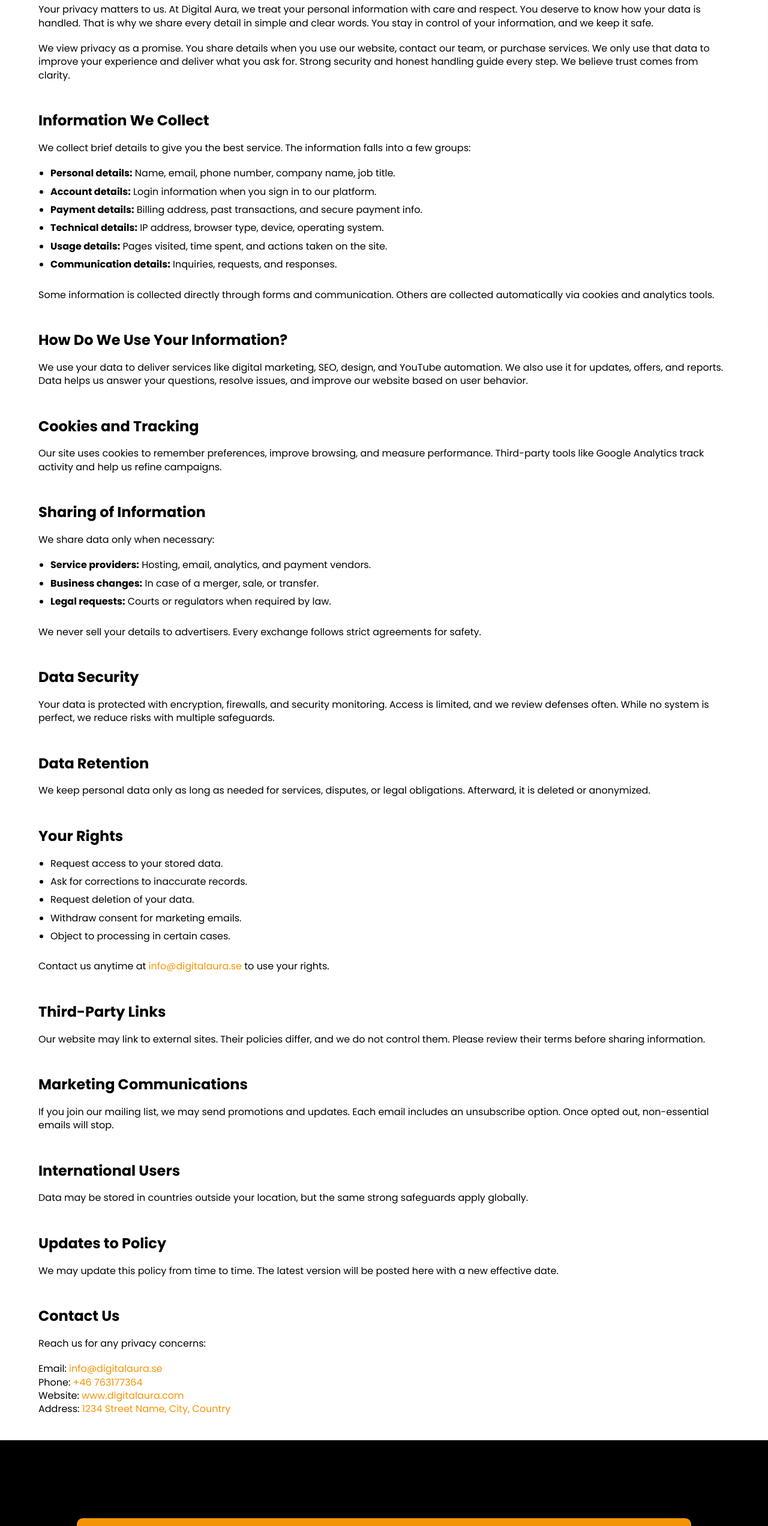
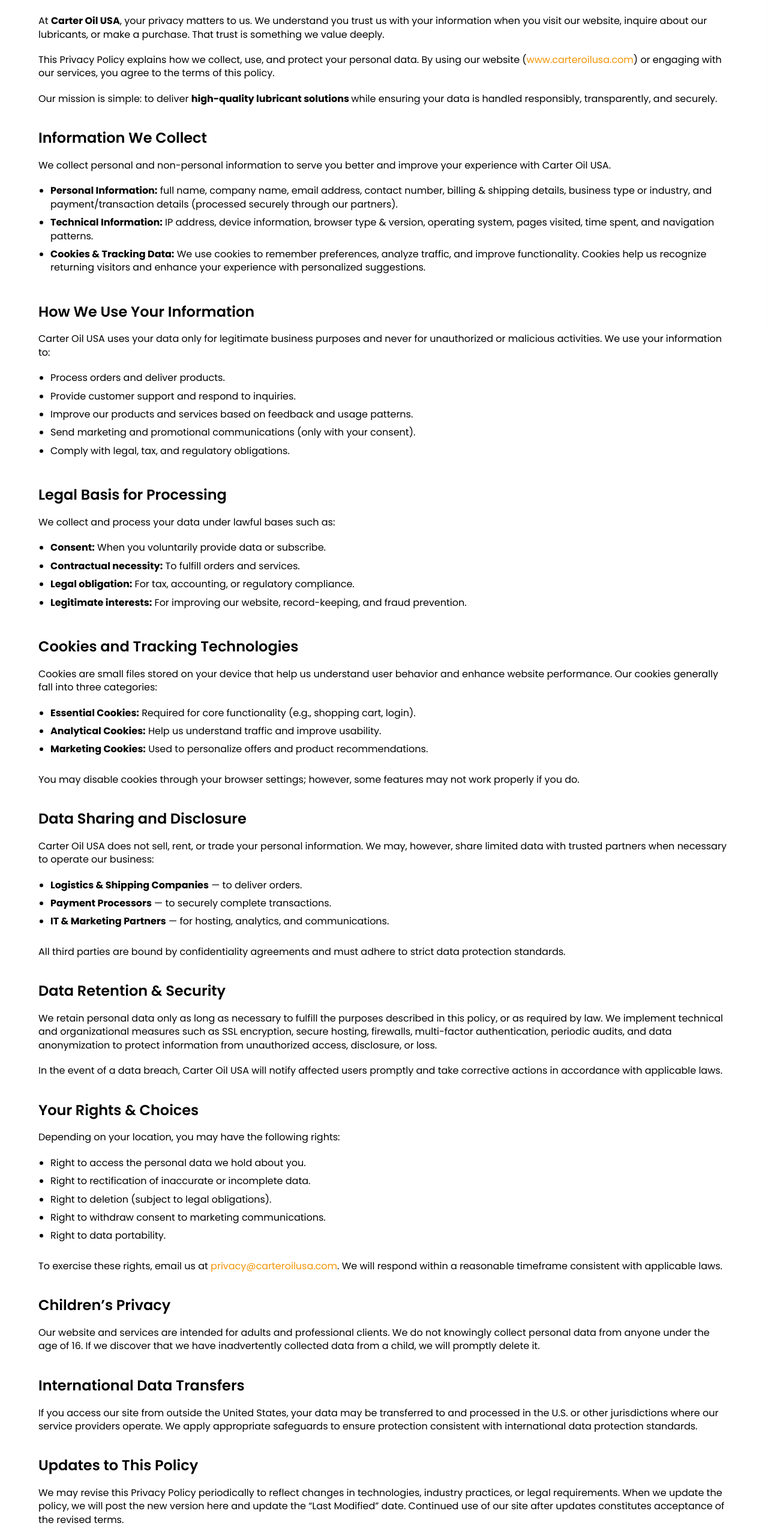
Before and after one commit to theusmansarwar/carteroilfrontend, a Next.js app: page /privacy-policy in a window 1280 px wide. Shown: the part 253-2797 px from the top of the page at 60% size. Built offline with nearby package versions, Linux system fonts and the light colour scheme; no server answers.

Commit message:
updated files

```diff
--- a/src/app/privacy-policy/page.js
+++ b/src/app/privacy-policy/page.js
@@ -1,11 +1,10 @@
 import PrivacyPolicy from "@/components/ExtraPages/PrivacyPolicy";
 import styles from "./page.module.css";
-import Button2 from "@/components/Buttons/Button2";
 
 export const metadata = {
-  title: "Terms and Conditions | Carter Oil",
+  title: "Privacy Policy | Carter Oil",
   description:
-    "DigitalAura offers SEO, PPC, branding, social media, and YouTube automation to help your business gain visibility, leads, and long-term growth.",
+    "Discover how Carter Oil USA protects your personal data and keeps your information secure. We value your privacy and are committed to transparency, safety, and trust at every step.",
 };
 
 const page = () => {
--- a/src/app/terms-and-conditions/page.js
+++ b/src/app/terms-and-conditions/page.js
@@ -4,7 +4,7 @@
 export const metadata = {
   title: "Terms and Conditions | Carter Oil",
   description:
-    "DigitalAura offers SEO, PPC, branding, social media, and YouTube automation to help your business gain visibility, leads, and long-term growth.",
+    "Review the terms that define your experience with Carter Oil USA. Our policies ensure fairness, clarity, and confidence in every product and service we deliver.",
 };
 
 const page = () => {
--- a/src/components/ExtraPages/Extra.css
+++ b/src/components/ExtraPages/Extra.css
@@ -12,23 +12,21 @@
   margin: 10px 0;
   color: var(--primary-color);
   text-align: center;
+  font-weight: var(--bold-font-weight);
 }
 
 .extra h2 {
   font-size: var(--heading-three);
   line-height: var(--heading-line-height);
-  margin-top: 30px;
+  margin-top: 20px;
   color: var(--text-dark);
+  font-weight: var(--bold-font-weight);
 }
 
 .extra p {
   font-size: var(--default-p-size);
   line-height: var(--p-line-height);
   color: var(--text-light);
-}
-.extra p strong{
-  display: block;
-  margin-bottom: 5px;
 }
 
 .extra ul {
--- a/src/components/ExtraPages/PrivacyPolicy.jsx
+++ b/src/components/ExtraPages/PrivacyPolicy.jsx
@@ -1,177 +1,233 @@
+// PrivacyPolicy.jsx
 import React from "react";
 import "./Extra.css";
 
 const PrivacyPolicy = () => {
   return (
-    <div className="extra">
-      <h1>Privacy Policy</h1>
+    <div className="extra privacy-policy">
+      <h1>Privacy Policy — Carter Oil USA</h1>
+
+      <h2>Introduction</h2>
       <p>
-        <strong>Welcome to DigitalAura!</strong> <br /> Your privacy matters to
-        us. At Digital Aura, we treat your personal information with care and
-        respect. You deserve to know how your data is handled. That is why we
-        share every detail in simple and clear words. You stay in control of
-        your information, and we keep it safe.
+        At <strong>Carter Oil USA</strong>, your privacy matters to us. We
+        understand you trust us with your information when you visit our
+        website, inquire about our lubricants, or make a purchase. That trust is
+        something we value deeply.
       </p>
       <p>
-        We view privacy as a promise. You share details when you use our
-        website, contact our team, or purchase services. We only use that data
-        to improve your experience and deliver what you ask for. Strong security
-        and honest handling guide every step. We believe trust comes from
-        clarity.
+        This Privacy Policy explains how we collect, use, and protect your
+        personal data. By using our website (
+        <a
+          href="https://www.carteroilusa.com"
+          target="_blank"
+          rel="noopener noreferrer"
+        >
+          www.carteroilusa.com
+        </a>
+        ) or engaging with our services, you agree to the terms of this policy.
+      </p>
+      <p>
+        Our mission is simple: to deliver{" "}
+        <strong>high-quality lubricant solutions </strong>
+        while ensuring your data is handled responsibly, transparently, and
+        securely.
       </p>
 
       <h2>Information We Collect</h2>
       <p>
-        We collect brief details to give you the best service. The information
-        falls into a few groups:
+        We collect personal and non-personal information to serve you better and
+        improve your experience with Carter Oil USA.
       </p>
       <ul>
         <li>
-          <strong>Personal details:</strong> Name, email, phone number, company
-          name, job title.
+          <strong>Personal Information:</strong> full name, company name,
+          email address, contact number, billing & shipping details, business
+          type or industry, and payment/transaction details (processed securely
+          through our partners).
         </li>
         <li>
-          <strong>Account details:</strong> Login information when you sign in
-          to our platform.
+          <strong>Technical Information:</strong> IP address, device information, browser type &
+          version, operating system, pages visited, time spent, and navigation
+          patterns.
         </li>
         <li>
-          <strong>Payment details:</strong> Billing address, past transactions,
-          and secure payment info.
+          <strong>Cookies & Tracking Data:</strong> We use cookies to remember
+          preferences, analyze traffic, and improve functionality. Cookies help
+          us recognize returning visitors and enhance your experience with
+          personalized suggestions.
+        </li>
+      </ul>
+
+      <h2>How We Use Your Information</h2>
+      <p>
+        Carter Oil USA uses your data only for legitimate business purposes and
+        never for unauthorized or malicious activities. We use your information
+        to:
+      </p>
+      <ul>
+        <li>Process orders and deliver products.</li>
+        <li>Provide customer support and respond to inquiries.</li>
+        <li>
+          Improve our products and services based on feedback and usage
+          patterns.
         </li>
         <li>
-          <strong>Technical details:</strong> IP address, browser type, device,
-          operating system.
+          Send marketing and promotional communications (only with your
+          consent).
+        </li>
+        <li>Comply with legal, tax, and regulatory obligations.</li>
+      </ul>
+
+      <h2>Legal Basis for Processing</h2>
+      <p>We collect and process your data under lawful bases such as:</p>
+      <ul>
+        <li>
+          <strong>Consent:</strong> When you voluntarily provide data or
+          subscribe.
         </li>
         <li>
-          <strong>Usage details:</strong> Pages visited, time spent, and actions
-          taken on the site.
+          <strong>Contractual necessity:</strong> To fulfill orders and
+          services.
         </li>
         <li>
-          <strong>Communication details:</strong> Inquiries, requests, and
-          responses.
+          <strong>Legal obligation:</strong> For tax, accounting, or regulatory
+          compliance.
+        </li>
+        <li>
+          <strong>Legitimate interests:</strong> For improving our website,
+          record-keeping, and fraud prevention.
+        </li>
+      </ul>
+
+      <h2>Cookies and Tracking Technologies</h2>
+      <p>
+        Cookies are small files stored on your device that help us understand
+        user behavior and enhance website performance. Our cookies generally
+        fall into three categories:
+      </p>
+      <ul>
+        <li>
+          <strong>Essential Cookies:</strong> Required for core functionality
+          (e.g., shopping cart, login).
+        </li>
+        <li>
+          <strong>Analytical Cookies:</strong> Help us understand traffic and
+          improve usability.
+        </li>
+        <li>
+          <strong>Marketing Cookies:</strong> Used to personalize offers and
+          product recommendations.
         </li>
       </ul>
       <p>
-        Some information is collected directly through forms and communication.
-        Others are collected automatically via cookies and analytics tools.
+        You may disable cookies through your browser settings; however, some
+        features may not work properly if you do.
       </p>
 
-      <h2>How Do We Use Your Information?</h2>
+      <h2>Data Sharing and Disclosure</h2>
       <p>
-        We use your data to deliver services like digital marketing, SEO,
-        design, and YouTube automation. We also use it for updates, offers, and
-        reports. Data helps us answer your questions, resolve issues, and
-        improve our website based on user behavior.
+        Carter Oil USA does not sell, rent, or trade your personal information.
+        We may, however, share limited data with trusted partners when necessary
+        to operate our business:
       </p>
-
-      <h2>Cookies and Tracking</h2>
-      <p>
-        Our site uses cookies to remember preferences, improve browsing, and
-        measure performance. Third-party tools like Google Analytics track
-        activity and help us refine campaigns.
-      </p>
-
-      <h2>Sharing of Information</h2>
-      <p>We share data only when necessary:</p>
       <ul>
         <li>
-          <strong>Service providers:</strong> Hosting, email, analytics, and
-          payment vendors.
+          <strong>Logistics & Shipping Companies</strong> — to deliver orders.
         </li>
         <li>
-          <strong>Business changes:</strong> In case of a merger, sale, or
-          transfer.
+          <strong>Payment Processors</strong> — to securely complete
+          transactions.
         </li>
         <li>
-          <strong>Legal requests:</strong> Courts or regulators when required by
-          law.
+          <strong>IT & Marketing Partners</strong> — for hosting, analytics, and
+          communications.
         </li>
       </ul>
       <p>
-        We never sell your details to advertisers. Every exchange follows strict
-        agreements for safety.
+        All third parties are bound by confidentiality agreements and must
+        adhere to strict data protection standards.
       </p>
 
-      <h2>Data Security</h2>
+      <h2>Data Retention & Security</h2>
       <p>
-        Your data is protected with encryption, firewalls, and security
-        monitoring. Access is limited, and we review defenses often. While no
-        system is perfect, we reduce risks with multiple safeguards.
+        We retain personal data only as long as necessary to fulfill the
+        purposes described in this policy, or as required by law. We implement
+        technical and organizational measures such as SSL encryption, secure
+        hosting, firewalls, multi-factor authentication, periodic audits, and
+        data anonymization to protect information from unauthorized access,
+        disclosure, or loss.
+      </p>
+      <p>
+        In the event of a data breach, Carter Oil USA will notify affected users
+        promptly and take corrective actions in accordance with applicable laws.
       </p>
 
-      <h2>Data Retention</h2>
+      <h2>Your Rights & Choices</h2>
+      <p>Depending on your location, you may have the following rights:</p>
+      <ul>
+        <li>Right to access the personal data we hold about you.</li>
+        <li>Right to rectification of inaccurate or incomplete data.</li>
+        <li>Right to deletion (subject to legal obligations).</li>
+        <li>Right to withdraw consent to marketing communications.</li>
+        <li>Right to data portability.</li>
+      </ul>
       <p>
-        We keep personal data only as long as needed for services, disputes, or
-        legal obligations. Afterward, it is deleted or anonymized.
+        To exercise these rights, email us at{" "}
+        <a href="mailto:privacy@carteroilusa.com">privacy@carteroilusa.com</a>.
+        We will respond within a reasonable timeframe consistent with applicable
+        laws.
       </p>
 
-      <h2>Your Rights</h2>
-      <ul>
-        <li>Request access to your stored data.</li>
-        <li>Ask for corrections to inaccurate records.</li>
-        <li>Request deletion of your data.</li>
-        <li>Withdraw consent for marketing emails.</li>
-        <li>Object to processing in certain cases.</li>
-      </ul>
+      <h2>Children’s Privacy</h2>
       <p>
-        Contact us anytime at{" "}
+        Our website and services are intended for adults and professional
+        clients. We do not knowingly collect personal data from anyone under the
+        age of 16. If we discover that we have inadvertently collected data from
+        a child, we will promptly delete it.
+      </p>
+
+      <h2>International Data Transfers</h2>
+      <p>
+        If you access our site from outside the United States, your data may be
+        transferred to and processed in the U.S. or other jurisdictions where
+        our service providers operate. We apply appropriate safeguards to ensure
+        protection consistent with international data protection standards.
+      </p>
+
+      <h2>Updates to This Policy</h2>
+      <p>
+        We may revise this Privacy Policy periodically to reflect changes in
+        technologies, industry practices, or legal requirements. When we update
+        the policy, we will post the new version here and update the “Last
+        Modified” date. Continued use of our site after updates constitutes
+        acceptance of the revised terms.
+      </p>
+
+      <h2>Contact Us</h2>
+      <p>
+        For any questions, requests, or concerns regarding your privacy, contact
+        us:
+      </p>
+      <p>
+        Email:{" "}
+        <a href="mailto:privacy@carteroilusa.com">privacy@carteroilusa.com</a>
+        <br />
+        Website:{" "}
         <a
-          href="https://mail.google.com/mail/?view=cm&fs=1&to=info@digitalaura.se"
+          href="https://www.carteroilusa.com"
           target="_blank"
           rel="noopener noreferrer"
         >
-          info@digitalaura.se
-        </a>{" "}
-        to use your rights.
+          www.carteroilusa.com
+        </a>
+        <br />
+        Address: Lorem ipsum, dolor sit amet consectetur adipisicing elit.
       </p>
 
-      <h2>Third-Party Links</h2>
-      <p>
-        Our website may link to external sites. Their policies differ, and we do
-        not control them. Please review their terms before sharing information.
-      </p>
-
-      <h2>Marketing Communications</h2>
-      <p>
-        If you join our mailing list, we may send promotions and updates. Each
-        email includes an unsubscribe option. Once opted out, non-essential
-        emails will stop.
-      </p>
-
-      <h2>International Users</h2>
-      <p>
-        Data may be stored in countries outside your location, but the same
-        strong safeguards apply globally.
-      </p>
-
-      <h2>Updates to Policy</h2>
-      <p>
-        We may update this policy from time to time. The latest version will be
-        posted here with a new effective date.
-      </p>
-
-      <h2>Contact Us</h2>
-      <p>Reach us for any privacy concerns:</p>
-      <p>
-        Email:{" "}
-        <a
-          href="https://mail.google.com/mail/?view=cm&fs=1&to=info@digitalaura.se"
-          target="_blank"
-          rel="noopener noreferrer"
-        >
-          info@digitalaura.se
-        </a>{" "}
-        <br />
-        Phone: <a href="tel:46763177364">+46 763177364</a> <br />
-        Website: <span>www.digitalaura.com</span> <br />
-        Address:{" "}
-        <a
-          href="https://maps.google.com/?q=1234+Street+Name,+City,+Country"
-          target="_blank"
-          rel="noopener noreferrer"
-        >
-          1234 Street Name, City, Country
-        </a>
+      <p className="commitment">
+        We are committed to maintaining transparency, trust, and accountability
+        in every aspect of our operations — including how we handle your
+        personal information.
       </p>
     </div>
   );
--- a/src/components/Footer/Footer.css
+++ b/src/components/Footer/Footer.css
@@ -85,12 +85,13 @@
 
 .footer-logo-area {
   flex: 1;
-  max-width: 250px;
+  max-width: 270px;
 }
 
 .footer-logo-area p {
   font-size: var(--default-p-size);
   line-height: var(--p-line-height);
+  margin-top: 10px;
 }
 
 .footer-links {
--- a/src/components/Footer/Footer.jsx
+++ b/src/components/Footer/Footer.jsx
@@ -31,8 +31,8 @@
         <div className="footer-logo-area">
           <img src="/carter-oil-logo.svg" alt="Carter Oil" />
           <p>
-            Lorem ipsum dolor sit amet consectetur, adipisicing elit. Labore
-            nemo ratione dolorum soluta veritatis nisi .
+            Carter Oil USA delivers premium lubricants and equipment solutions,
+            ensuring performance, reliability, and smooth operations worldwide.
           </p>
         </div>
 
```
Also changed, not shown: src/components/ExtraPages/TermsAndConditions.jsx (+128 -186 lines), src/components/Home/HistoryCards.css (+13 -2 lines).
